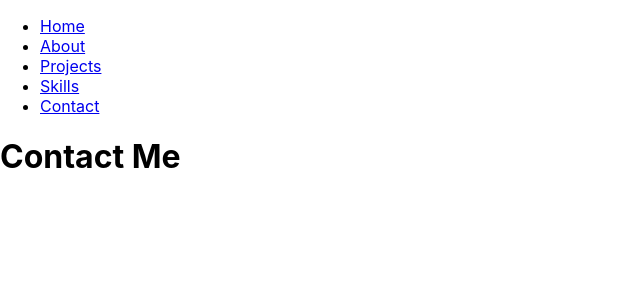
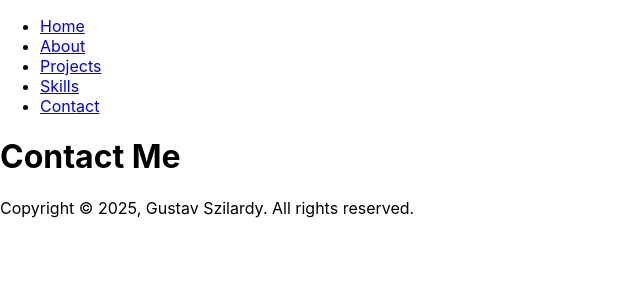
Before and after one commit to szgusti/my-portfolio, a React (Create React App) app: page /contact in a window 1280 px wide. Shown: the top 300 px of the page, without its empty margins (0-640 px from the left). Built offline with nearby package versions, Linux system fonts and the light colour scheme.

Commit message:
Add global footer for all navigation pages

```diff
--- a/src/App.js
+++ b/src/App.js
@@ -6,6 +6,7 @@ import Projects from "./pages/Projects";
 import Skills from "./pages/Skills";
 import Contact from "./pages/Contact";
 import NavBar from "./components/NavBar";
+import Footer from "./pages/Footer";
 
 function App() {
     return (
@@ -18,6 +19,7 @@ function App() {
                 <Route path="/skills" element={<Skills />} />
                 <Route path="/contact" element={<Contact />} />
             </Routes>
+            <Footer />
         </Router>
     );
 }
--- /dev/null
+++ b/src/pages/Footer.js
@@ -0,0 +1,14 @@
+function Footer() {
+    return (
+        <footer className="footer">
+            <div className="footer-content">
+                <p>
+                    Copyright &copy; {new Date().getFullYear()}, Gustav
+                    Szilardy. All rights reserved.
+                </p>
+            </div>
+        </footer>
+    );
+}
+
+export default Footer;
```
